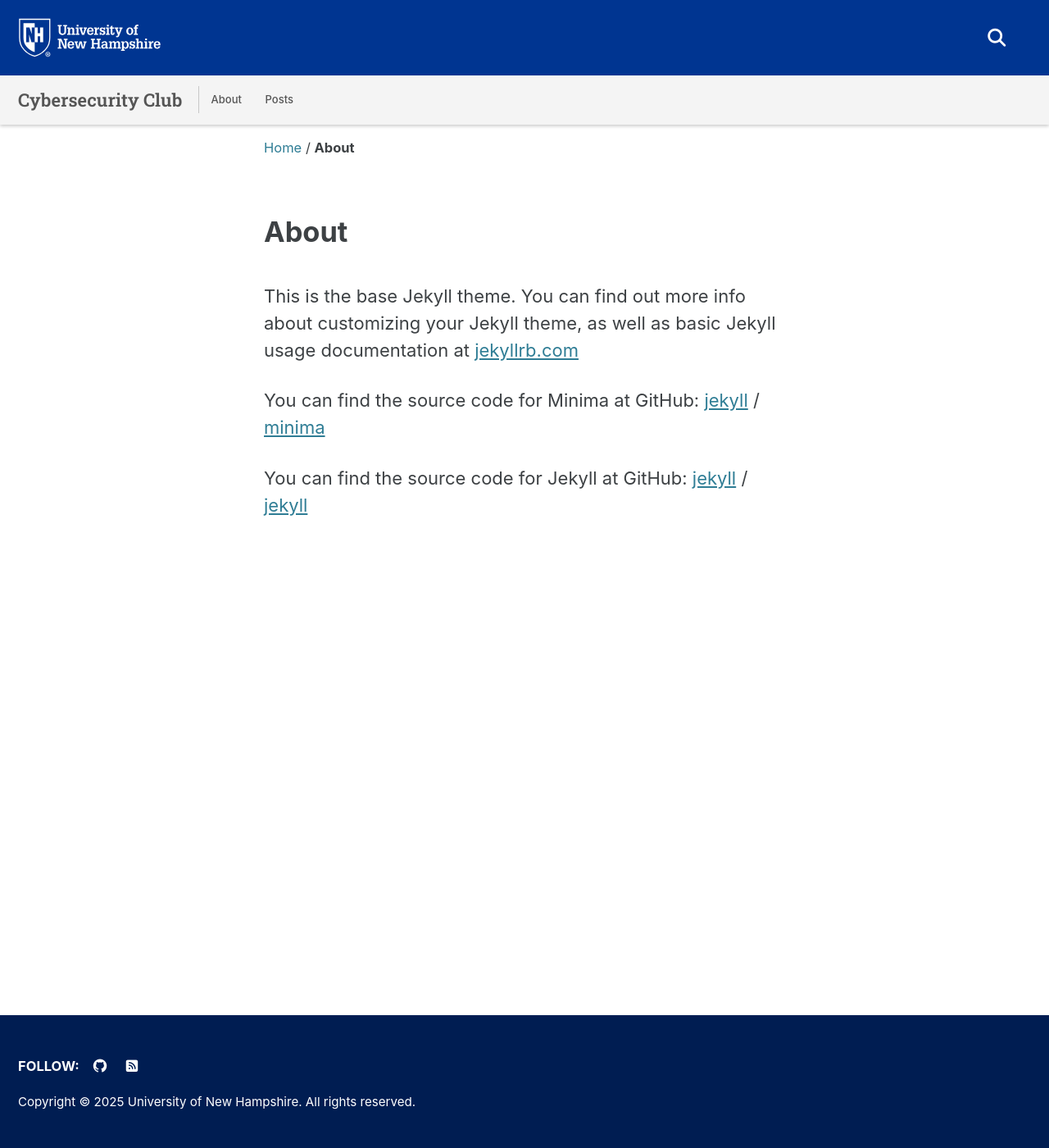
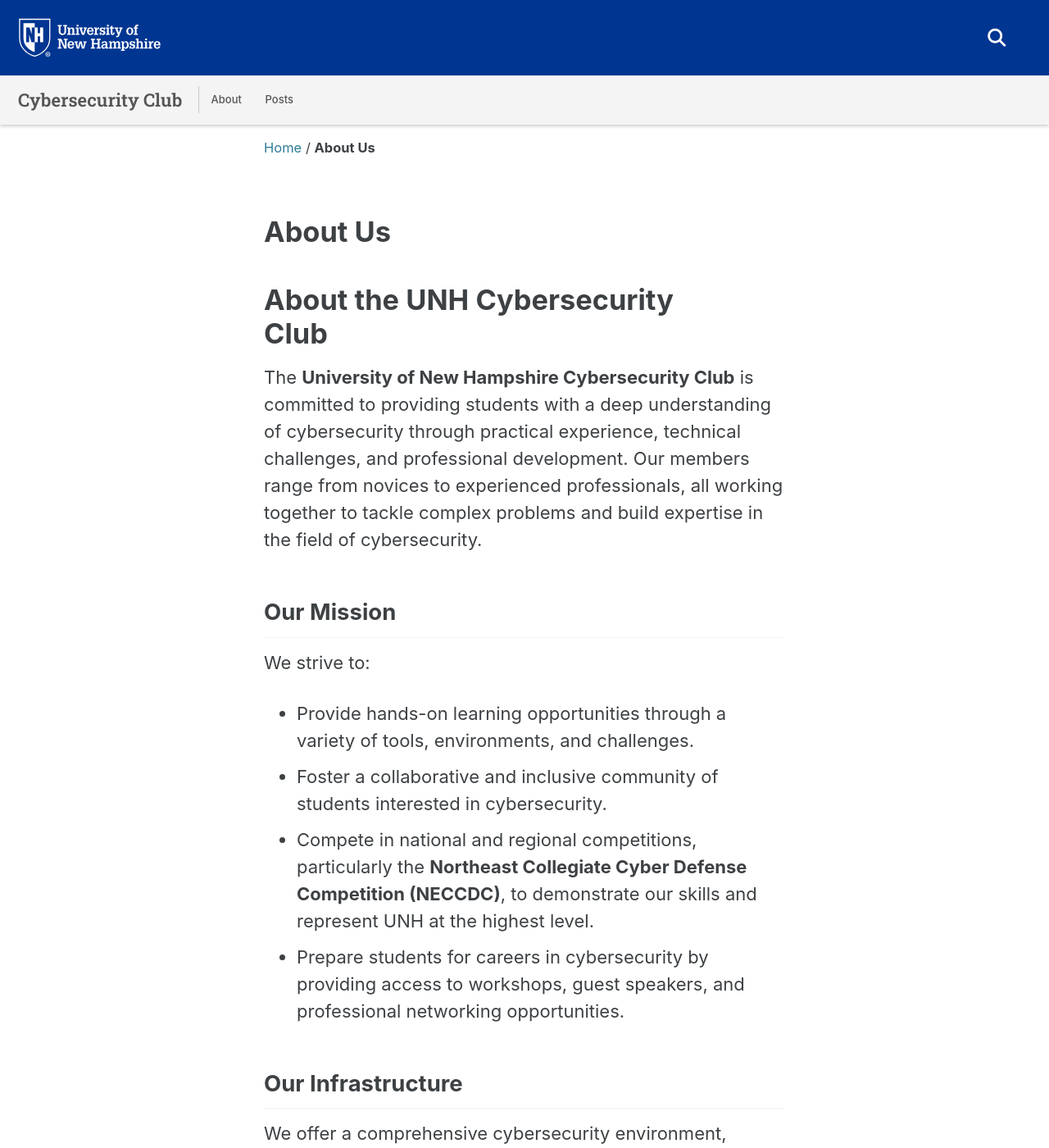
Before and after one commit to UNHCSC/unhcsc.github.io, a Jekyll site: the page built from _pages/about.md, in a window 1280 px wide and 1400 px high. Shown: the whole window at 82% size. Built offline with Jekyll 4.4.1, drawn with Linux system fonts in a browser that asks for light colours; cached includes are drawn as plain includes; some of the changed text lies outside the part shown.

Commit message:
Update about.md

```diff
--- a/_pages/about.md
+++ b/_pages/about.md
@@ -1,20 +1,37 @@
 ---
 layout: single
-title: About
-except: "joe biden"
+title: "About Us"
 permalink: /about
-categories: test
 ---
 
-This is the base Jekyll theme. You can find out more info about customizing your Jekyll theme, as well as basic Jekyll usage documentation at [jekyllrb.com](https://jekyllrb.com/)
+# About the UNH Cybersecurity Club
 
-You can find the source code for Minima at GitHub:
-[jekyll][jekyll-organization] /
-[minima](https://github.com/jekyll/minima)
+The **University of New Hampshire Cybersecurity Club** is committed to providing students with a deep understanding of cybersecurity through practical experience, technical challenges, and professional development. Our members range from novices to experienced professionals, all working together to tackle complex problems and build expertise in the field of cybersecurity.
 
-You can find the source code for Jekyll at GitHub:
-[jekyll][jekyll-organization] /
-[jekyll](https://github.com/jekyll/jekyll)
+## Our Mission
+We strive to:
+- Provide hands-on learning opportunities through a variety of tools, environments, and challenges.
+- Foster a collaborative and inclusive community of students interested in cybersecurity.
+- Compete in national and regional competitions, particularly the **Northeast Collegiate Cyber Defense Competition (NECCDC)**, to demonstrate our skills and represent UNH at the highest level.
+- Prepare students for careers in cybersecurity by providing access to workshops, guest speakers, and professional networking opportunities.
 
+## Our Infrastructure
+We offer a comprehensive cybersecurity environment, supported by a **Proxmox-based cluster**, running Windows and Linux-based systems. Our lab includes critical enterprise technologies such as **Active Directory**, **network simulations**, and other tools used in real-world security operations. This infrastructure enables our members to develop practical skills in:
+- **System Administration**
+- **Network Defense**
+- **Incident Response**
+- **Adversarial Attacks**
 
-[jekyll-organization]: https://github.com/jekyll
+By utilizing these technologies, we create a dynamic learning environment where students can experiment, practice, and grow in their cybersecurity skills.
+
+## Competitions & Events
+We actively participate in high-stakes cybersecurity competitions, with a focus on the **NECCDC** (Northeast Collegiate Cyber Defense Competition), which tests our skills in real-time, competitive environments. These events provide our members with invaluable hands-on experience in defending complex networks while learning to work under pressure.
+
+In addition to competitions, we host various workshops, training sessions, and talks from industry experts and alumni. These events are designed to help students build skills, expand their knowledge, and prepare for careers in the cybersecurity field.
+
+## Join Us
+We are always looking for passionate students to join us. Whether you’re interested in cybersecurity as a career or simply want to explore this rapidly growing field, the **UNH Cybersecurity Club** offers an inclusive, hands-on community to help you reach your goals.
+
+Ready to become part of the club? [Join our Discord](https://discord.gg/7TUV6aZV) or contact us for more information on upcoming events.
+
+Together, we can stay ahead of the curve, tackle the latest cybersecurity threats, and prepare for success in this exciting industry.
```
